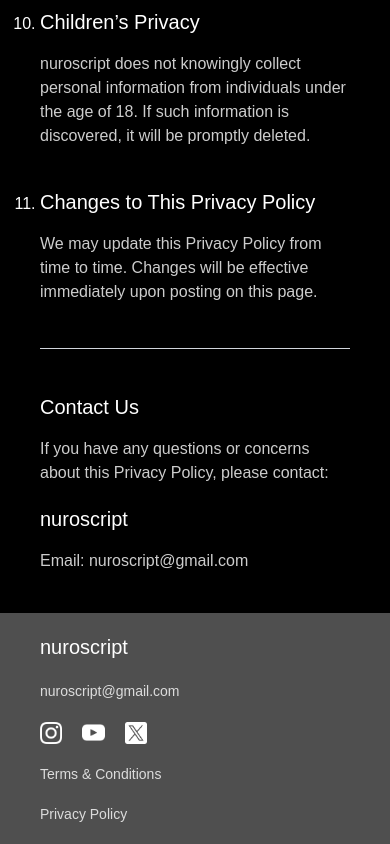
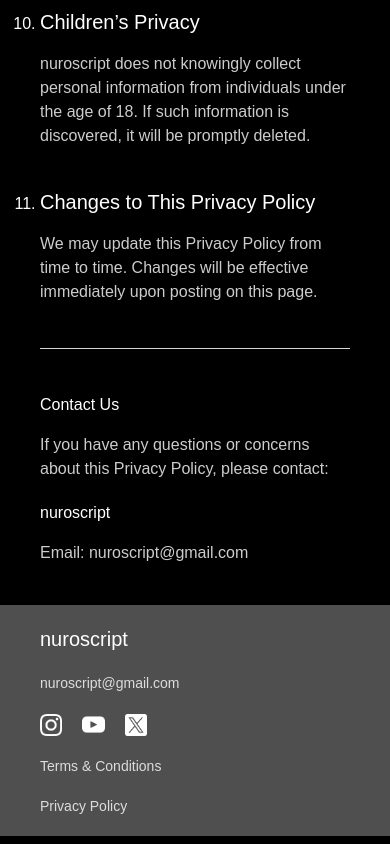
Before and after one commit to nuroscritp/nuroscript, a Next.js app: page /policy in a window 390 px wide. Shown: the part 3395-4239 px from the top of the page. Built offline with nearby package versions, Linux system fonts and the light colour scheme.

Commit message:
17 commit

```diff
--- a/app/policy/page.tsx
+++ b/app/policy/page.tsx
@@ -137,12 +137,12 @@ export default function Policy() {
         <hr className="border-t border-gray-300 my-6" />
 
         <div className="flex flex-col gap-4">
-          <h1 className="text-white text-xl font-medium">Contact Us</h1>
+          <h1 className="text-white lg:text-xl font-medium">Contact Us</h1>
           <p className="text-white/80">If you have any questions or concerns about this Privacy Policy, please contact:</p>
         </div>
 
         <div className="flex flex-col gap-4">
-          <h1 className="text-white text-xl font-medium">nuroscript</h1>
+          <h1 className="text-white lg:text-xl font-medium">nuroscript</h1>
           <p className="text-white/80">Email: nuroscript@gmail.com</p>
         </div>
 
--- a/app/terms/page.jsx
+++ b/app/terms/page.jsx
@@ -4,7 +4,7 @@ export default function Terms() {
   return (
     <>
 
-      <div className=" px-5 lg:px-20 my-10 flex flex-col gap-5">
+      <div className=" px-10 lg:px-20 my-10 flex flex-col gap-5">
 
         <div className="flex flex-col gap-2 lg:flex-row items-center justify-between mb-5">
           <h1 className="text-white text-xl lg:text-2xl font-medium">Terms and Conditions</h1>
```
